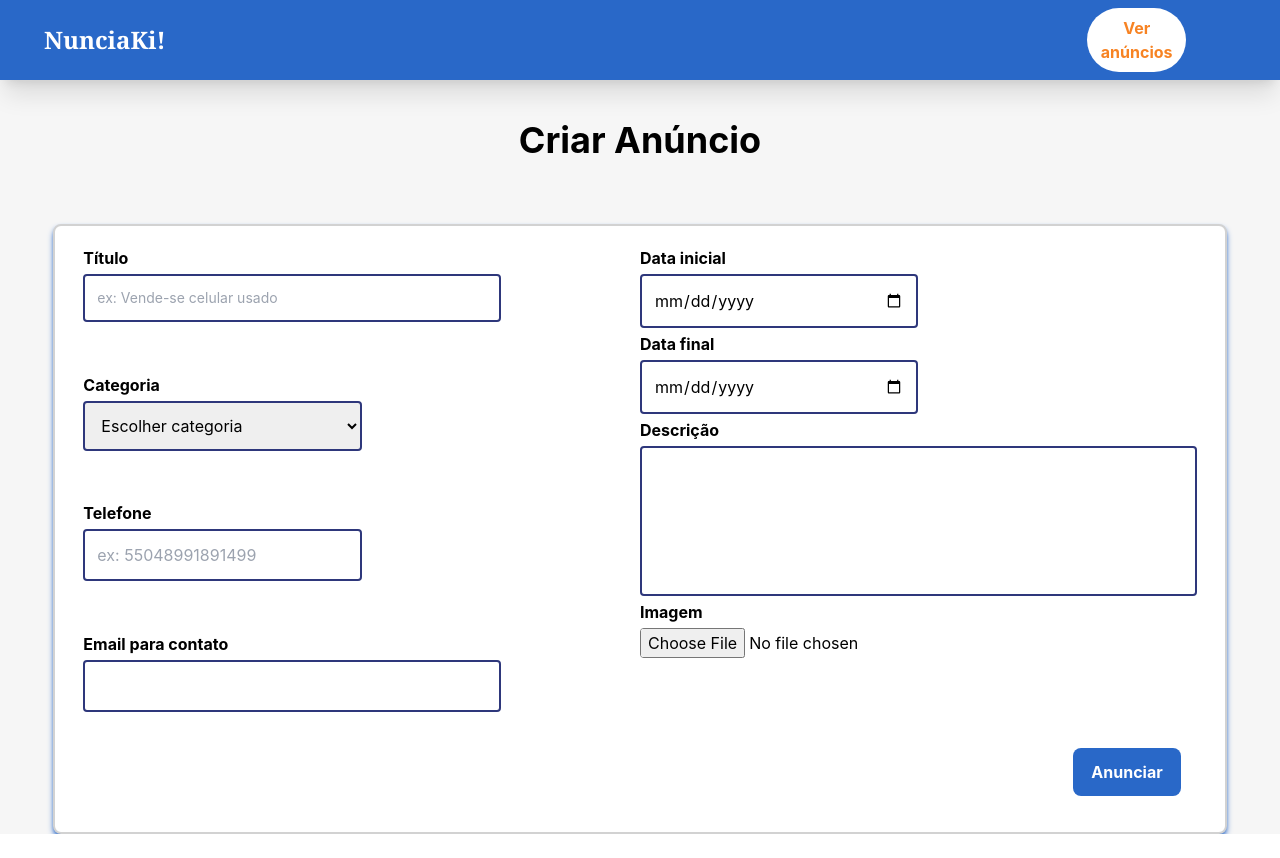
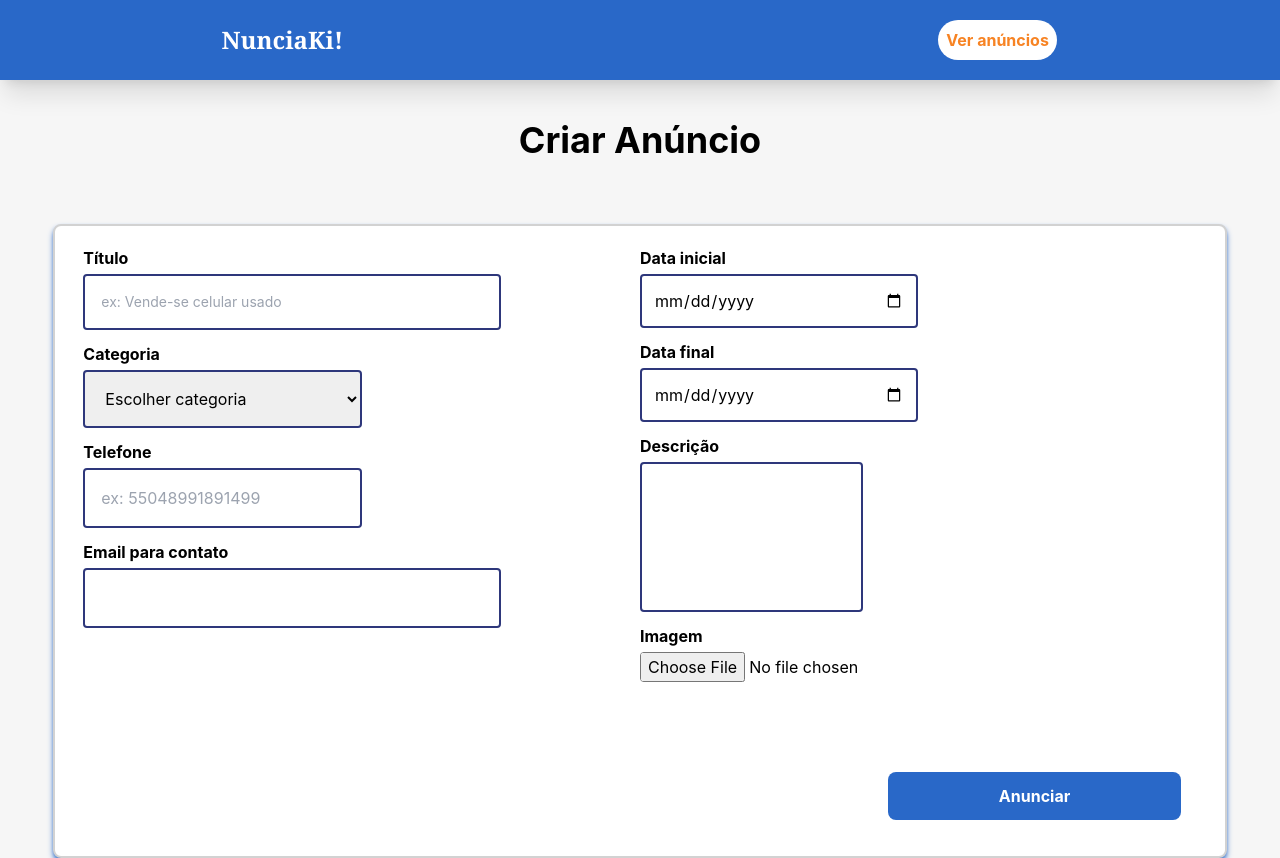
Before and after one commit to ismaelsilvat/RESTful-ADProject, a React (Create React App) app in the folder client-side/: page / in a window 1280 px wide. Both pictures are taken after a click on the button "Criar anúncio". Before the commit the page ends 834 px from the top, so only its background shows below. Built offline with nearby package versions, Linux system fonts and the light colour scheme; no server answers.

Commit message:
Deploy server-side

```diff
--- a/client-side/src/App.js
+++ b/client-side/src/App.js
@@ -9,14 +9,14 @@ function App(){
 
   return (
     <body style={{backgroundColor: "#f6f6f6",minHeight: "100vh"}}>
-      <header className="flex place-content-between bg-[#2968C8] px-11 items-center h-80px w-full shadow-xl">
-        <h1 className="font-serif text-2xl text-white font-bold subpixel-antialiased">NunciaKi!</h1>
-        <div className="w-2/12 flex justify-center">
+      <header className="flex place-content-between bg-[#2968C8] px-11 items-center h-80px w-full shadow-xl sm:px-5">
+        <h1 className="w-2/5 font-serif text-2xl text-center text-white font-bold subpixel-antialiased">NunciaKi!</h1>
+        <div className="w-2/5 flex justify-center">
           {buttonShow ?(
-            <button className="w-1/2 bg-[#F78323] p-2 rounded-full text-white font-bold" onClick={() => setShow(!show, setbuttonShow(!buttonShow))}>Criar anúncio</button>
+            <button className="bg-[#F78323] p-2 rounded-full text-white font-bold" onClick={() => setShow(!show, setbuttonShow(!buttonShow))}>Criar anúncio</button>
           ):null}
           {show ?(
-            <button className="w-1/2 bg-white p-2 rounded-full text-[#F78323] font-bold" onClick={() => setShow(!show, setbuttonShow(!buttonShow))}>Ver anúncios</button>
+            <button className="bg-white p-2 rounded-full text-[#F78323] font-bold" onClick={() => setShow(!show, setbuttonShow(!buttonShow))}>Ver anúncios</button>
           ):null}
         </div>
       </header>
--- a/client-side/src/components/anuncio.js
+++ b/client-side/src/components/anuncio.js
@@ -22,7 +22,7 @@ function Anuncio(){
     const newAnuncio = new Anuncio();
     const[file, setFile] = useState();
     const[maxID, setMaxId] = useState();
-    var preview = document.getElementById('iimg');
+    var preview = document.getElementById('img');
 
     if(file != null){
         const reader = new FileReader();
@@ -39,8 +39,6 @@ function Anuncio(){
             const data = new FormData();
             data.append('img', file);
             data.append('maxId', maxId[0].idanuncio)
-            console.log(maxId[0].idanuncio);
-
             await fetch("https://nunciaki.herokuapp.com/file",{
                 method: "POST",
                 body: data
@@ -59,16 +57,15 @@ function Anuncio(){
             newAnuncio.state.dataInicial = document.getElementById('i5').value;
             newAnuncio.state.dataFinal = document.getElementById('i6').value;
             newAnuncio.state.descricao = document.getElementById('i7').value;
+
             const body = newAnuncio.state;
             let id = await fetch("https://nunciaki.herokuapp.com/anuncio",{
                 method: "POST",
                 headers: { "Content-Type":"application/json"},
                 body: JSON.stringify(body)
             })
-
             let maxId = await id.json()
             imagem(maxId)
-
         } catch (error) {
         console.log(error.message);
         }
@@ -81,13 +78,13 @@ function Anuncio(){
     return(
         <div>
             <div>
-                <h1 className="text-center text-4xl font-bold m-10 mb-16">Criar Anúncio</h1>
+                <h1 className="text-center text-4xl font-bold m-10 mb-16 sm:mb-8 sm:text-3xl">Criar Anúncio</h1>
             </div>
-            <div className="w-11/12 m-auto p-5 bg-white shadow-md shadow-[#2968C8] px-7 flex justify-center border-2 rounded-lg border-[#d2d2d2]">
-                <div className="w-1/2 flex flex-col place-content-between space-x pb-24">
-                    <div>
+            <div className="w-11/12 m-auto p-5 bg-white shadow-md shadow-[#2968C8] px-7 flex justify-center border-2 rounded-lg border-[#d2d2d2] lg:flex-col lg:px-5 big:w-3/4">
+                <div className="w-1/2 flex flex-col space-x pb-24 lg:pb-0 lg:flex-wrap lg:flex-row lg:w-full lg:place-content-around">
+                    <div className="mb-2 lg:w-3/4 sm:w-full">
                         <label className="font-bold">Título</label>
-                        <input type="text" className="w-3/4 block p-3 my-1 border-2 border-double border-[#2E377B] rounded text-sm text-slate-500"
+                        <input type="text" className="w-3/4 lg:w-full block p-4 my-1 border-2 border-double border-[#2E377B] rounded text-sm text-slate-500"
                         placeholder="ex: Vende-se celular usado" onChange={e =>{
                             if(isNumber(e.target.value) === true ){
                                 document.getElementById('1').innerHTML = "Preencha os inputs com letras e números."
@@ -99,9 +96,9 @@ function Anuncio(){
                         </input>
                         <li className="text-[red] list-none" id="1"></li>
                     </div>
-                    <div>
+                    <div className="mb-2 lg:w-2/5 sm:w-full">
                         <label className="font-bold">Categoria</label>
-                        <select className="w-2/4 block p-3 my-1 border-2 border-double border-[#2E377B] rounded" placeholder="Categorias" id="i2">
+                        <select className="w-2/4 lg:w-full block p-4 my-1 border-2 border-double border-[#2E377B] rounded" placeholder="Categorias" id="i2">
                             <option selected>Escolher categoria</option>
                             <option value="Produto novo">Produto Novo</option>
                             <option value="Produto Usado">Produto Usado</option>
@@ -109,9 +106,9 @@ function Anuncio(){
                             <option value="Emprego">Emprego</option>
                         </select>
                     </div>
-                    <div>
+                    <div className="mb-2 lg:w-2/5 sm:w-full">
                         <label className="font-bold">Telefone</label>
-                        <input type="tel" placeholder="ex: 55048991891499" className="w-2/4 block p-3 my-1 border-2 border-double border-[#2E377B] rounded"
+                        <input type="tel" placeholder="ex: 55048991891499" className="w-2/4 lg:w-full block p-4 my-1 border-2 border-double border-[#2E377B] rounded"
                         onChange={e => {
                             if(isNumber(e.target.value) === false ){
                                 document.getElementById('2').innerHTML = "Preencha apenas com números."
@@ -124,38 +121,38 @@ function Anuncio(){
                         </input>
                         <li className="text-[red] list-none" id="2"></li>
                     </div>
-                    <div>
+                    <div className="mb-2 lg:w-3/4 sm:w-full">
                         <label className="font-bold">Email para contato</label>
-                        <input type="email" className="w-3/4 block p-3 my-1 border-2 border-double border-[#2E377B] rounded"
+                        <input type="email" className="w-3/4 lg:w-full block p-4 my-1 border-2 border-double border-[#2E377B] rounded"
                         id="i4"></input>
                     </div>
                 </div>
-                <div className="w-1/2 flex flex-col place-content-between">
-                <div>
+                <div className="w-1/2 flex flex-col place-content-between lg:flex-wrap lg:flex-row lg:w-full lg:place-content-around">
+                    <div className="mb-2 lg:w-2/5 sm:w-full">
                         <label className="font-bold">Data inicial</label>
-                    <input type="date" className="w-2/4 block p-3 my-1 border-2 border-double border-[#2E377B] rounded"
+                        <input type="date" className="w-2/4 lg:w-full block p-3 my-1 border-2 border-double border-[#2E377B] rounded"
                         id="i5"></input>
                     </div>
-                <div>
+                    <div className="mb-2 lg:w-2/5 sm:w-full">
                         <label className="font-bold">Data final</label>
-                    <input type="date" className="w-2/4 block p-3 my-1 border-2 border-double border-[#2E377B] rounded"
+                        <input type="date" className="w-2/4 lg:w-full block p-3 my-1 border-2 border-double border-[#2E377B] rounded"
                         id="i6"></input>
                     </div>
-                <div>
+                    <div className="mb-2 w-2/5 lg:w-3/4 sm:w-full">
                         <label className="font-bold">Descrição</label>
-                    <textarea type="text" className="w-3/4 block w-full h-150px p-3 my-1 border-2 border-double border-[#2E377B] rounded"
+                        <textarea type="text" className="w-3/4 lg:w-full block w-full h-150px p-3 my-1 border-2 border-double border-[#2E377B] rounded"
                         style={{resize: "none"}} id="i7"></textarea>
                     </div>
-                <div className="flex min-h-212px">
-                    <div className="w-3/4">
+                    <div className="flex min-h-212px lg:flex-col lg:w-3/4 sm:w-full">
+                        <div className="w-3/4 lg:w-full">
                             <label className="font-bold">Imagem</label>
                             <input type="file" className="w-full block my-1 rounded" placeholder="Escolher imagem" onChange={e => {
                                 setFile(e.target.files[0])
                             }}></input>
-                    <img id="iimg" style={{display: "none"}} src={preview} alt='img'></img>
+                            <img id="img" style={{display: "none"}} src={preview} alt='img'></img>
                         </div>
-                    <div className="w-1/4 h-full p-4 flex">
-                    <button type="button" className="w-full mt-auto p-3 rounded-lg font-bold bg-[#2968C8] text-white" onClick={armazenar}>Anunciar</button>
+                        <div className="w-full h-full p-4 flex justify-center">
+                            <button type="button" className="w-full lg:w-3/4 mt-auto p-3 rounded-lg font-bold bg-[#2968C8] text-white" onClick={armazenar}>Anunciar</button>
                         </div>
                     </div>
                 </div>
--- a/client-side/tailwind.config.js
+++ b/client-side/tailwind.config.js
@@ -1,3 +1,4 @@
+
 module.exports = {
   content: ["./src/**/*.{js,jsx,ts,tsx}"],
   theme: {
@@ -12,7 +13,15 @@ module.exports = {
     },
     minHeight :{
       '212px': '212px',
+    },
+    screens: {
+      'big': '2000px',
+      'lg': {'max':'992px'},
+      'sm': {'max':'425px'},
 
+    },
+    flex: {
+      '50%': '0 0 50%'
     }
   },
   plugins: [],
```
Also changed, not shown: client-side/src/components/lista.js (+32 -79 lines), 1 other file (tests, documents, lock files or other folders). Lines whose indentation alone changed are shown as unchanged.
